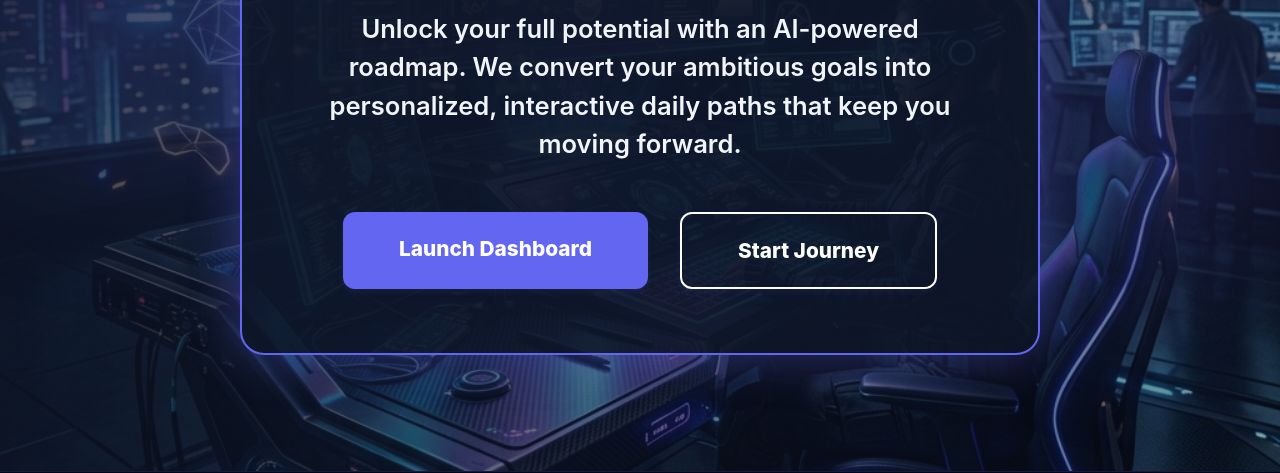
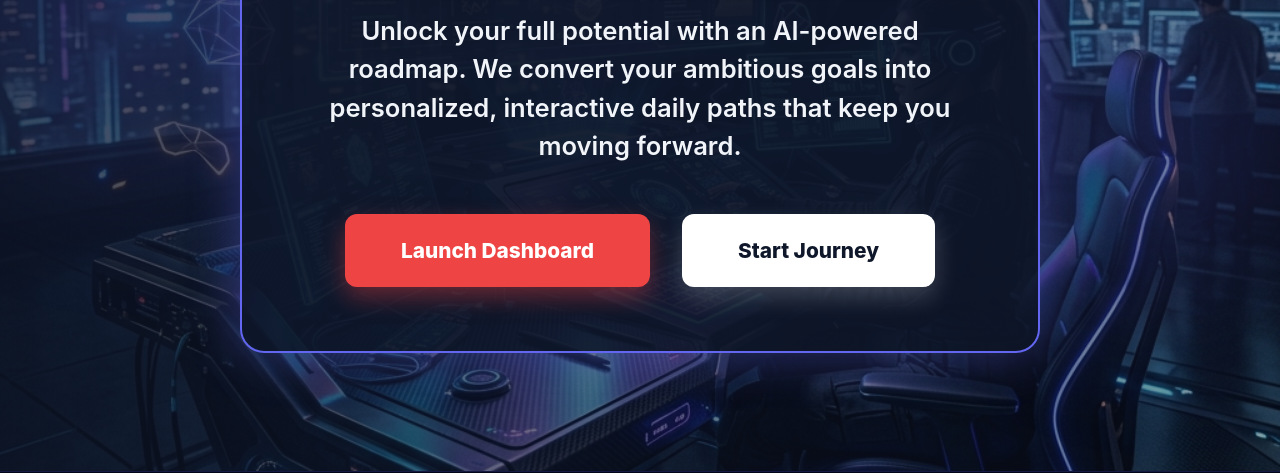
Before and after one commit to gt1432/focuslearn, a website: page public/index.html in a window 1280 px wide. Shown: the part 329-802 px from the top of the page. Drawn offline with Linux system fonts and the light colour scheme.

Commit message:
Change landing page buttons to Red and White

```diff
--- a/public/index.html
+++ b/public/index.html
@@ -101,21 +101,24 @@
         }
 
         .btn-hero.btn {
-            background: var(--primary);
+            background: #ef4444; /* Vibrant Red */
             color: #fff;
             border: none;
+            box-shadow: 0 10px 25px rgba(239, 68, 68, 0.4);
         }
 
         .btn-hero.btn-outline {
-            background: transparent;
-            border: 2px solid #fff;
-            color: #fff;
+            background: #ffffff; /* Solid White */
+            border: none;
+            color: #0f172a; /* Dark text for white button */
+            box-shadow: 0 10px 25px rgba(255, 255, 255, 0.2);
         }
 
         .btn-hero:hover {
             transform: scale(1.1) translateY(-5px);
-            background: #fff;
-            color: var(--primary);
+            background: #f8fafc;
+            color: #ef4444; /* Red text on white hover */
+            box-shadow: 0 15px 35px rgba(239, 68, 68, 0.6);
         }
 
         /* Footer Visibility */
```
